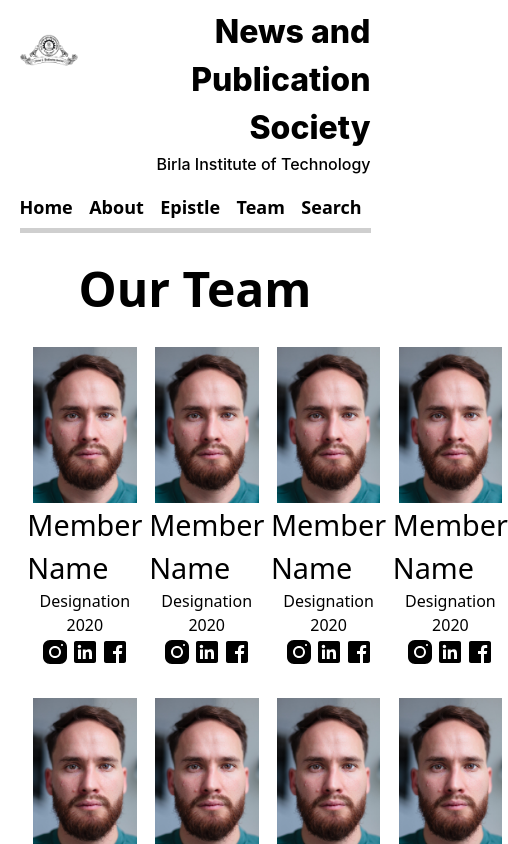
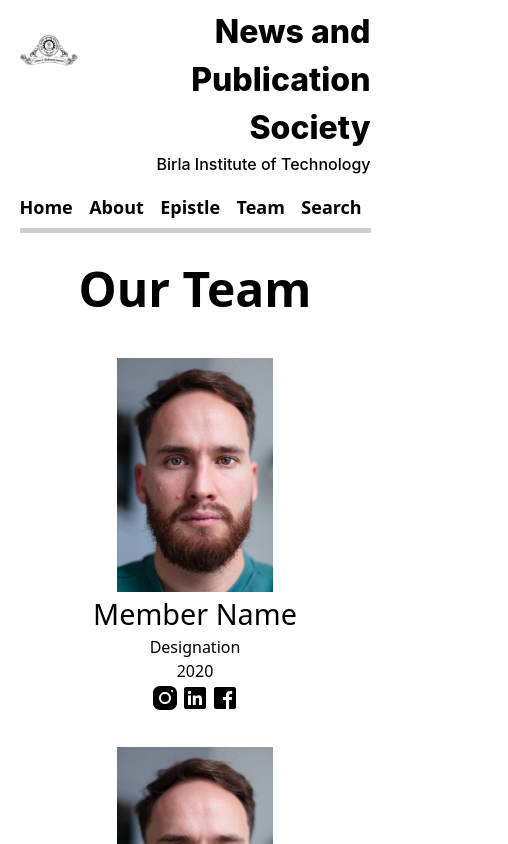
Before and after one commit to Riturajrs/NAPS-Website, a Next.js app: page /Team in a window 390 px wide. Shown: the top 844 px of the page, 508 px wide, since content can reach past the window. Built offline with nearby package versions, Linux system fonts and the light colour scheme.

Commit message:
Home Page front article now dynamic

```diff
--- a/components/Team/TeamMemberCard.tsx
+++ b/components/Team/TeamMemberCard.tsx
@@ -17,7 +17,9 @@ type memberinfo = {
 export default function MemberCard({image, name, facebook, insta, linkedin, post, year}:memberinfo){
 return(
   <div className={styles.memberCard}>
-    <Image placeholder="blur" src={image} alt="member-photo" layout="intrinsic"/>
+    <div className={styles.memberImage}>
+    <Image placeholder="blur" src={image} alt="member-photo" layout="fill"/>
+    </div>
     <div className={styles.name}>
     {name}
     </div>
--- a/components/Team/card.module.css
+++ b/components/Team/card.module.css
@@ -13,3 +13,24 @@
   align-items: center;
   justify-content: center;
 }
+.memberImage{
+  height: 30vw;
+  position: relative;
+  width: 30vw;
+}
+.memberImage img{
+  object-fit: contain;
+}
+
+@media (max-width: 1000px){
+  .memberImage{
+    height: 40vw;
+    width: 40vw;
+  }
+}
+@media (max-width: 720px){
+  .memberImage{
+    height: 60vw;
+    width: 60vw;
+  }
+}
--- a/components/Team/teams.module.css
+++ b/components/Team/teams.module.css
@@ -1,7 +1,6 @@
 .memberGrid {
   display: grid;
-  grid-template-columns: repeat(4, 1fr);
-  gap: 2%;
+  grid-template-columns: repeat(3, 1fr);
 }
 
 .heading {
@@ -14,3 +13,14 @@
 .team {
   padding: 5% 7%;
 }
+@media(max-width: 1000px){
+  .memberGrid{
+    grid-template-columns: repeat(2,1fr);
+  }
+}
+@media (max-width: 720px){
+  .memberGrid{
+    display: flex;
+    flex-direction: column;
+  }
+}
--- a/pages/about/index.js
+++ b/pages/about/index.js
@@ -50,7 +50,7 @@ export default function AboutUs(){
                 <div ref={ref1} className={aboutStyles.card}>
                     <div className={aboutStyles.cardBar}>
                     </div>
-                    <div className={aboutStyles.cardContent} style={inView1?{transform: "scale(1.1)"}: {transform: "scale(1)"}}>
+                    <div className={aboutStyles.cardContent} style={inView1?{transform: "scale(1.0)"}: {transform: "scale(0.9)"}}>
                     <div className={aboutStyles.cardHeading}>
                         Nisi officia sit eiusmod ad velit laboris ex ea pariatur irure exercitation Lorem.
                     </div>
@@ -63,7 +63,7 @@ export default function AboutUs(){
                 <div ref={ref2} className={aboutStyles.card} >
                     <div className={aboutStyles.cardBar}>
                     </div>
-                    <div className={aboutStyles.cardContent} style={inView2?{transform: "scale(1.1)"}: {transform: "scale(1)"}}>
+                    <div className={aboutStyles.cardContent} style={inView2?{transform: "scale(1.0)"}: {transform: "scale(0.9)"}}>
                     <div className={aboutStyles.cardHeading}>
                         Nisi officia sit eiusmod ad velit laboris ex ea pariatur irure exercitation Lorem.
                     </div>
@@ -77,7 +77,7 @@ export default function AboutUs(){
                 <div ref={ref3} className={aboutStyles.card}>
                     <div className={aboutStyles.cardBar}>
                     </div>
-                    <div className={aboutStyles.cardContent} style={inView3?{transform: "scale(1.1)"}: {transform: "scale(1)"}}>
+                    <div className={aboutStyles.cardContent} style={inView3?{transform: "scale(1.0)"}: {transform: "scale(0.9)"}}>
                     <div className={aboutStyles.cardHeading}>
                         Nisi officia sit eiusmod ad velit laboris ex ea pariatur irure exercitation Lorem.
                     </div>
@@ -90,7 +90,7 @@ export default function AboutUs(){
                 <div ref={ref4} className={aboutStyles.card}>
                     <div className={aboutStyles.cardBar}>
                     </div>
-                    <div className={aboutStyles.cardContent} style={inView4?{transform: "scale(1.1)"}: {transform: "scale(1)"}}>
+                    <div className={aboutStyles.cardContent} style={inView4?{transform: "scale(1.0)"}: {transform: "scale(0.9)"}}>
                     <div className={aboutStyles.cardHeading}>
                         Nisi officia sit eiusmod ad velit laboris ex ea pariatur irure exercitation Lorem.
                     </div>
@@ -103,7 +103,7 @@ export default function AboutUs(){
                 <div ref={ref5} className={aboutStyles.card}>
                     <div className={aboutStyles.cardBar}>
                     </div>
-                    <div className={aboutStyles.cardContent} style={inView5?{transform: "scale(1.1)"}: {transform: "scale(1)"}}>
+                    <div className={aboutStyles.cardContent} style={inView5?{transform: "scale(1.0)"}: {transform: "scale(0.9)"}}>
                     <div className={aboutStyles.cardHeading}>
                         Nisi officia sit eiusmod ad velit laboris ex ea pariatur irure exercitation Lorem.
                     </div>
@@ -116,7 +116,7 @@ export default function AboutUs(){
                 <div ref={ref6} className={aboutStyles.card}>
                     <div className={aboutStyles.cardBar}>
                     </div>
-                    <div className={aboutStyles.cardContent} style={inView6?{transform: "scale(1.1)"}: {transform: "scale(1)"}}>
+                    <div className={aboutStyles.cardContent} style={inView6?{transform: "scale(1.0)"}: {transform: "scale(0.9)"}}>
                     <div className={aboutStyles.cardHeading}>
                         Nisi officia sit eiusmod ad velit laboris ex ea pariatur irure exercitation Lorem.
                     </div>
@@ -129,7 +129,7 @@ export default function AboutUs(){
                 <div ref={ref7} className={aboutStyles.card}>
                     <div className={aboutStyles.cardBar}>
                     </div>
-                    <div className={aboutStyles.cardContent} style={inView7?{transform: "scale(1.1)"}: {transform: "scale(1)"}}>
+                    <div className={aboutStyles.cardContent} style={inView7?{transform: "scale(1.0)"}: {transform: "scale(0.9)"}}>
                     <div className={aboutStyles.cardHeading}>
                         Nisi officia sit eiusmod ad velit laboris ex ea pariatur irure exercitation Lorem.
                     </div>
@@ -142,7 +142,7 @@ export default function AboutUs(){
                 <div ref={ref8} className={aboutStyles.card}>
                     <div className={aboutStyles.cardBar}>
                     </div>
-                    <div className={aboutStyles.cardContent} style={inView8?{transform: "scale(1.1)"}: {transform: "scale(1)"}}>
+                    <div className={aboutStyles.cardContent} style={inView8?{transform: "scale(1.0)"}: {transform: "scale(0.9)"}}>
                     <div className={aboutStyles.cardHeading}>
                         Nisi officia sit eiusmod ad velit laboris ex ea pariatur irure exercitation Lorem.
                     </div>
--- a/pages/index.tsx
+++ b/pages/index.tsx
@@ -19,14 +19,22 @@ type apiData = {
   }
 
 export default function Home({data}: {data:apiData[]}){
+
+  const newBlogs = data.slice(1)
+  const topBlog = data[0];
   const notices:{ title: string, summary: string, author: string }[] = [
     {title: "Notice 1", summary: "sdlkfjslkfj sdfslk sdfhjsdhfjw fwkfjwe fwkf wjkeekfjwlf ewklwefjkf", author: "author1"},
     {title: "Notice 2", summary: "sdlkfjslkfj sdfslk sdfhjsdhfjw fwkfjwe fwkf wjkeekfjwlf ewklwefjkf", author: "author2"},
     {title: "Notice 3", summary: "sdlkfjslkfj sdfslk sdfhjsdhfjw fwkfjwe fwkf wjkeekfjwlf ewklwefjkf", author: "author3"},
     {title: "Notice 4", summary: "sdlkfjslkfj sdfslk sdfhjsdhfjw fwkfjwe fwkf wjkeekfjwlf ewklwefjkf", author: "author4"},
   ]
-  useEffect(()=>{
-  },[])
+  const showableDate = (date)=>{
+    const dateToFormat = new Date(date)
+    var dd = String(dateToFormat.getDate()).padStart(2, '0');
+    var mm = String(dateToFormat.getMonth() + 1).padStart(2, '0'); //January is 0!
+    var yyyy = dateToFormat.getFullYear();
+    return(dd + '/' + mm + '/' + yyyy);
+  }
   return (
     <div className={styles.home}>
       <Head>
@@ -56,15 +64,15 @@ export default function Home({data}: {data:apiData[]}){
         </div>
         <div className={styles.col2}>
           <div className={styles.card}>
-            <Image placeholder="blur" src={NapsLogo} layout="intrinsic" alt="random img"/>
+            <div className={styles.topBlogImage}>
+            <Image src={topBlog.thumbnail} layout="fill" alt="random img"/>
+            </div>
             <div className={styles.description}>
-                <div className={styles.topic}>Sample Heading</div>
-                <div className={styles.author}>By-ajanfjkadf</div>
-                <div className={styles.date}>Date-dd/mm/yyyy</div>
+                <div className={styles.topic}><Link href={`/blog/${topBlog._id}`}>{topBlog.title}</Link></div>
+                <div className={styles.author}><Link href={`/author/${topBlog.author}`}>{`By- ${topBlog.authorName}`}</Link></div>
+                <div className={styles.date}>Date-{showableDate(topBlog.createdAt)}</div>
                 <div className={styles.text}>
-                Lorem ipsum dolor sit amet, consectetur adipiscing elit, sed do eiusmod tempor
-                incididunt ut labore et dolore magna aliqua. Purus in massa tempor nec feugiat nisl
-                pretium fusce id. Dolor sed viverra ipsum nunc aliquet bibendum enim.
+                {topBlog.summary}
                 </div>
             </div>
           </div>
@@ -74,7 +82,7 @@ export default function Home({data}: {data:apiData[]}){
       New Posts
     </div>
     <div className={styles.cardGrid}>
-    {data.map(blog=>
+    {newBlogs.map(blog=>
       <Card id={blog._id} title={blog.title} summary={blog.summary} author={blog.authorName} date={blog.createdAt} key={blog._id} image={blog.thumbnail}></Card>
     )}
     </div>
```
Also changed, not shown: pages/Home.module.css (+7 -1 lines).
